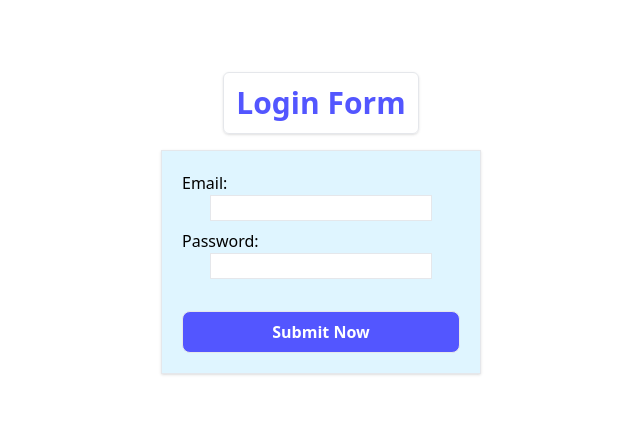
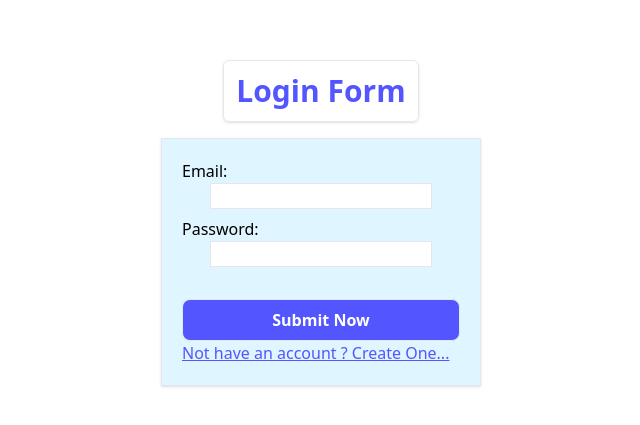
Before and after one commit to SGsubuuu-2322/Employee-Management-React_App, a React (Vite) app: page /login in a window 1280 px wide. Shown: the part 177-602 px from the top of the page, without its empty margins (319-959 px from the left). Built offline with nearby package versions, Linux system fonts and the light colour scheme.

Commit message:
Added some handy features to login and register page...

```diff
--- a/src/Components/Login.jsx
+++ b/src/Components/Login.jsx
@@ -1,6 +1,7 @@
 // import React from 'react'
 
 import { useForm } from "react-hook-form";
+import { Link } from "react-router-dom";
 
 const Login = () => {
   const { register, handleSubmit, reset } = useForm();
@@ -62,6 +63,12 @@ const Login = () => {
         <button className="px-3 py-2 border rounded-lg bg-primary w-full mt-6 text-white font-semibold hover:scale-105">
           Submit Now
         </button>
+        <Link
+          to="/register"
+          className="text-primary underline underline-offset-1"
+        >
+          Not have an account ? Create One...
+        </Link>
       </form>
     </div>
   );
--- a/src/Components/Register.jsx
+++ b/src/Components/Register.jsx
@@ -1,6 +1,7 @@
 // import React from 'react'
 
 import { useForm } from "react-hook-form";
+import { Link } from "react-router-dom";
 
 const Register = () => {
   const { register, handleSubmit, reset } = useForm();
@@ -88,6 +89,10 @@ const Register = () => {
         <button className="px-3 py-2 border rounded-lg bg-primary w-full mt-6 text-white font-semibold hover:scale-105">
           Submit Now
         </button>
+
+        <Link to="/login" className="text-primary underline underline-offset-1">
+          Already have an account, Login then...
+        </Link>
       </form>
     </div>
   );
```
